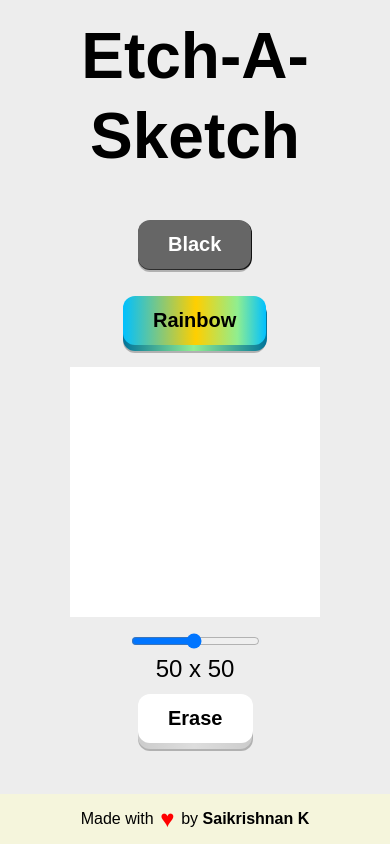
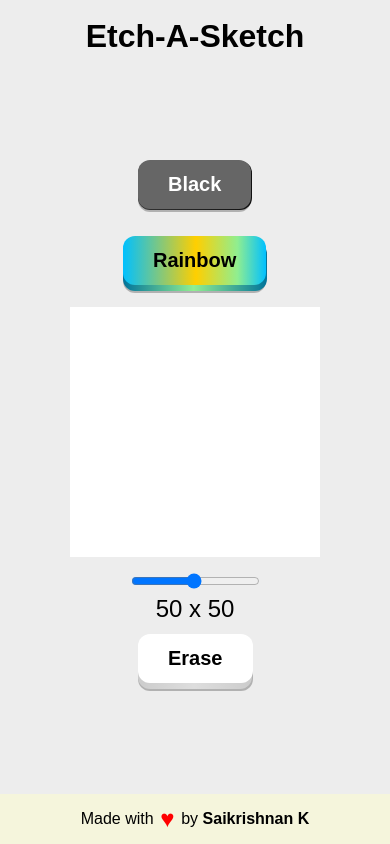
Before and after one commit to K-Saikrishnan/odin-etch-a-sketch, a plain HTML site: page index.html in a window 390 px wide. Drawn offline with Linux system fonts and the light colour scheme; a web font is replaced by a local one.

Commit message:
fix: reduce header size in lower resolution

```diff
--- a/style.scss
+++ b/style.scss
@@ -186,6 +186,9 @@ footer {
   * {
     max-width: 100vw !important;
   }
+  header h1 {
+    font-size: 2rem;
+  }
   #top-controls,
   #bottom-controls {
     flex-direction: column;
```
Also changed, not shown: style.css.
